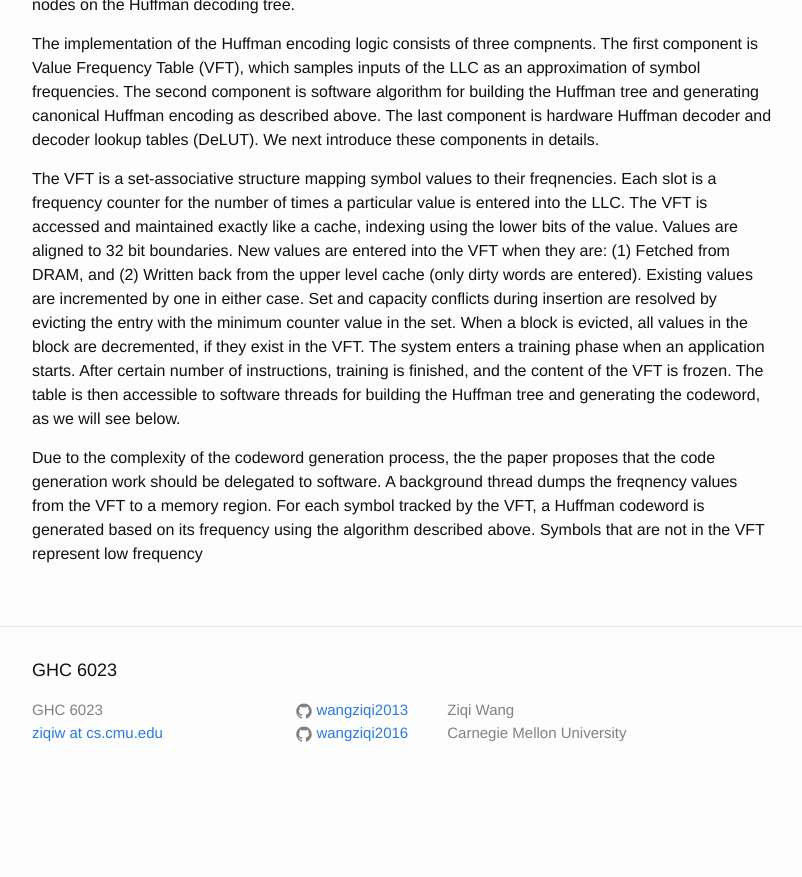
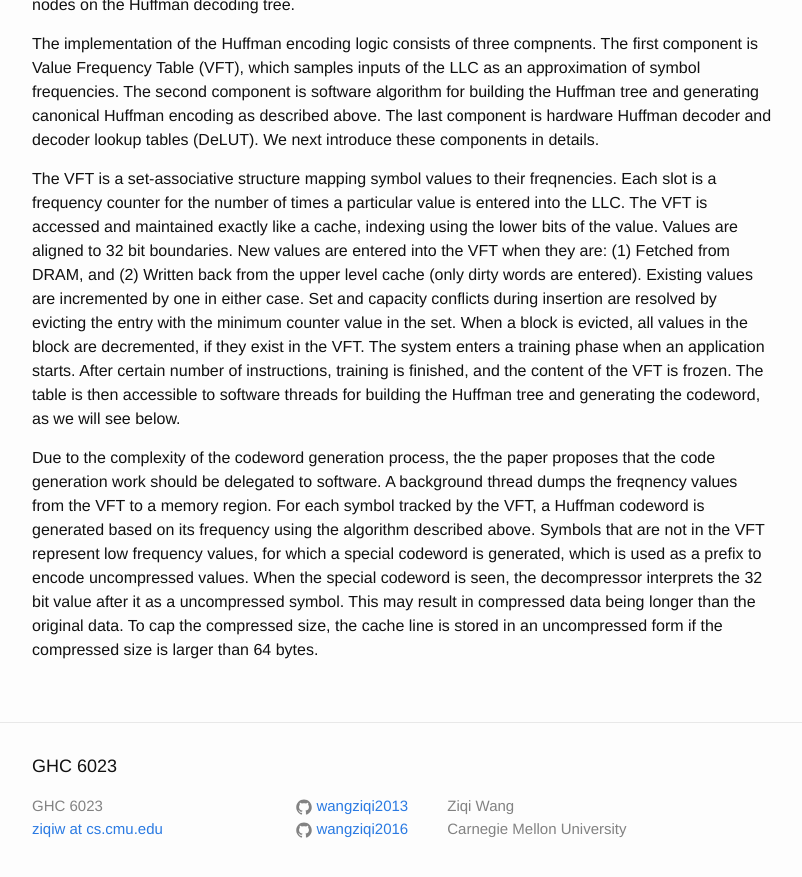
Before and after one commit to wangziqi2013/wangziqi2013.github.io, a Jekyll site: the page built from _posts/2020-06-29-sc2.markdown, in a window 1280 px wide and 900 px high, scrolled down 1432 px. Shown: the top 877 px of the window, without its empty margins (238-1040 px from the left). Built offline with Jekyll 4.4.1, drawn with Linux system fonts in a browser that asks for light colours; before the commit the page ends 2236 px from its top, so only the background shows below that.

Commit message:
Finish sw

```diff
--- a/_posts/2020-06-29-sc2.markdown
+++ b/_posts/2020-06-29-sc2.markdown
@@ -68,4 +68,8 @@ and generating the codeword, as we will see below.
 Due to the complexity of the codeword generation process, the the paper proposes that the code generation work should
 be delegated to software. A background thread dumps the freqnency values from the VFT to a memory region.
 For each symbol tracked by the VFT, a Huffman codeword is generated based on its frequency using the algorithm described
-above. Symbols that are not in the VFT represent low frequency
+above. Symbols that are not in the VFT represent low frequency values, for which a special codeword is generated, which
+is used as a prefix to encode uncompressed values. When the special codeword is seen, the decompressor interprets the
+32 bit value after it as a uncompressed symbol. This may result in compressed data being longer than the original
+data. To cap the compressed size, the cache line is stored in an uncompressed form if the compressed size is larger than
+64 bytes.
```
